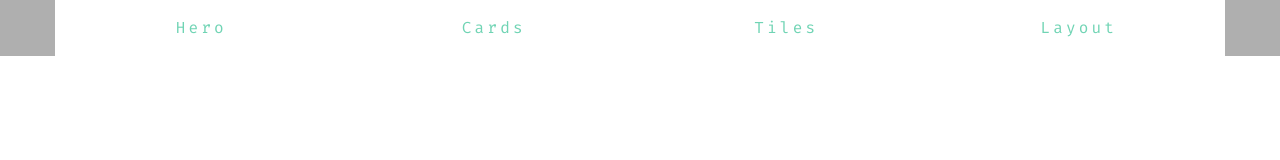
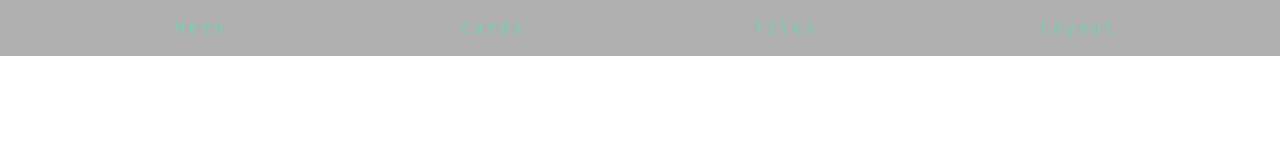
Before and after one commit to 21cloudocean/Grid-Mini-Project, a plain HTML site: page index.html in a window 1280 px wide. Drawn offline with Linux system fonts and the light colour scheme.

Commit message:
delete main navbar bg color

```diff
--- a/styles.css
+++ b/styles.css
@@ -106,7 +106,6 @@ Main Navbar
     display: grid;
     grid-template-columns: repeat(4, 1fr);
     /* justify-items: center; */
-    background-color: var(--mainWhite);
   }
   .main-navbar {
     text-align: center;
@@ -331,6 +330,7 @@ Layout
     justify-items: center;
   }
 }
+/* 大屏让nav在左，sidebar在右 */
 @media screen and (min-width: 992px) {
   .main {
     grid-template-columns: [start] 200px [col-1-end] 1fr [col-2-end] 50px [end];
```
